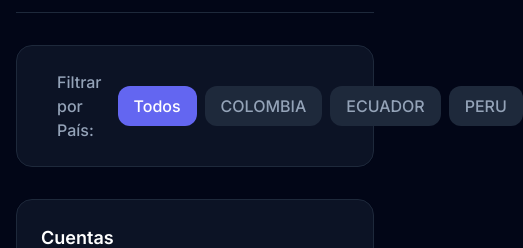
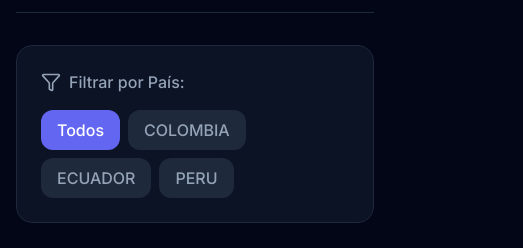
Before and after one commit to andresdelgadorecio-sketch/Aplicacion-salespulse, a Next.js app: page /analyzer in a window 390 px wide. Shown: the part 964-1212 px from the top of the page, 523 px wide, since content can reach past the window. Built offline with nearby package versions, Linux system fonts and the light colour scheme; no server answers; the database is empty.

Commit message:
fix: Make country filter responsive on mobile

```diff
--- a/src/app/(dashboard)/analyzer/page.tsx
+++ b/src/app/(dashboard)/analyzer/page.tsx
@@ -426,11 +426,13 @@
 
             {/* Filters - Lower Z-Index */}
             <div className="backdrop-blur-xl bg-slate-900/80 border border-slate-800 rounded-2xl p-6 relative z-10">
-                <div className="flex items-center gap-4">
-                    <Filter className="h-5 w-5 text-slate-400" />
-                    <span className="text-slate-400 font-medium">Filtrar por País:</span>
+                <div className="flex flex-col md:flex-row md:items-center gap-4">
+                    <div className="flex items-center gap-2">
+                        <Filter className="h-5 w-5 text-slate-400" />
+                        <span className="text-slate-400 font-medium">Filtrar por País:</span>
+                    </div>
 
-                    <div className="flex gap-2">
+                    <div className="flex flex-wrap gap-2">
                         {countries.map((country) => (
                             <button
                                 key={country}
```
